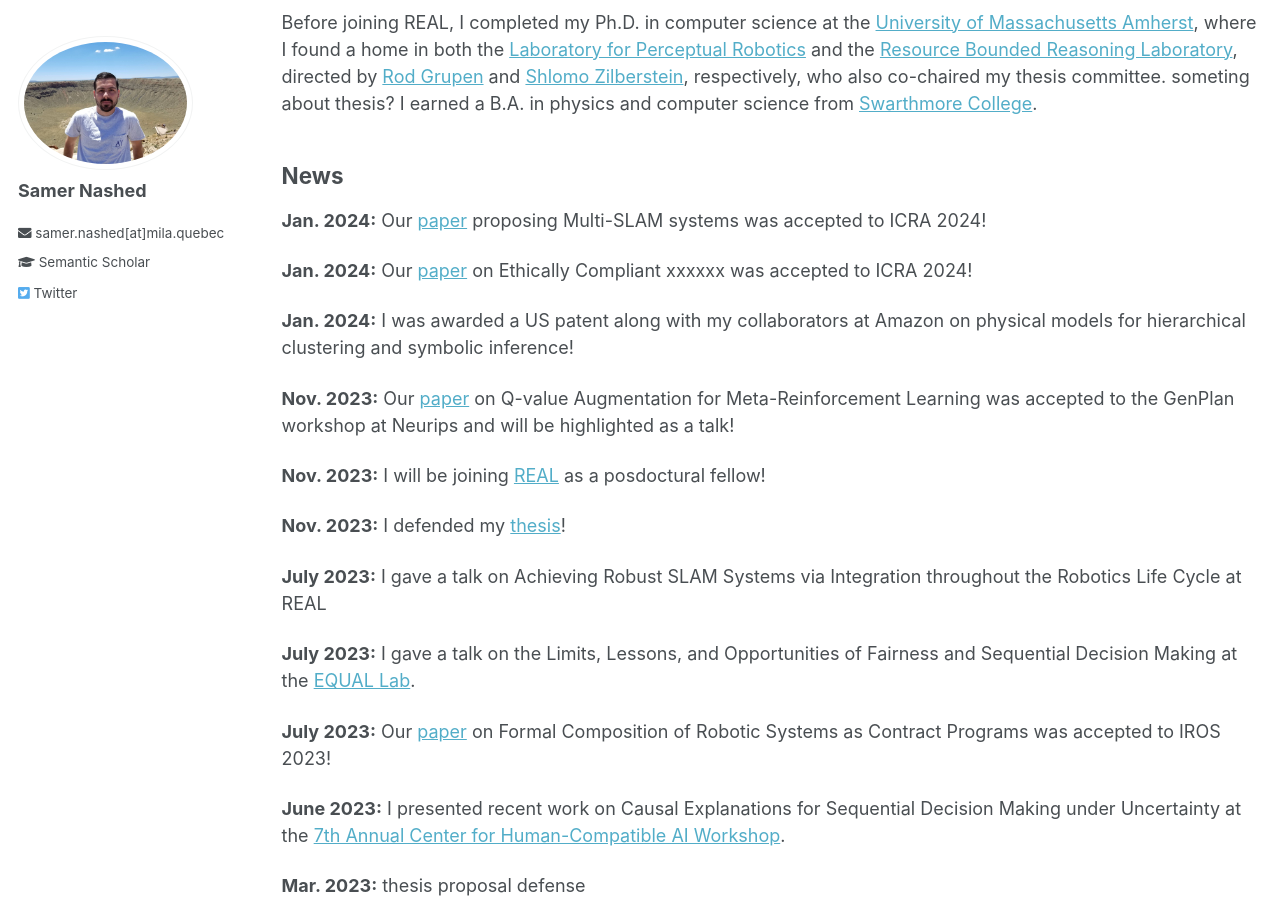
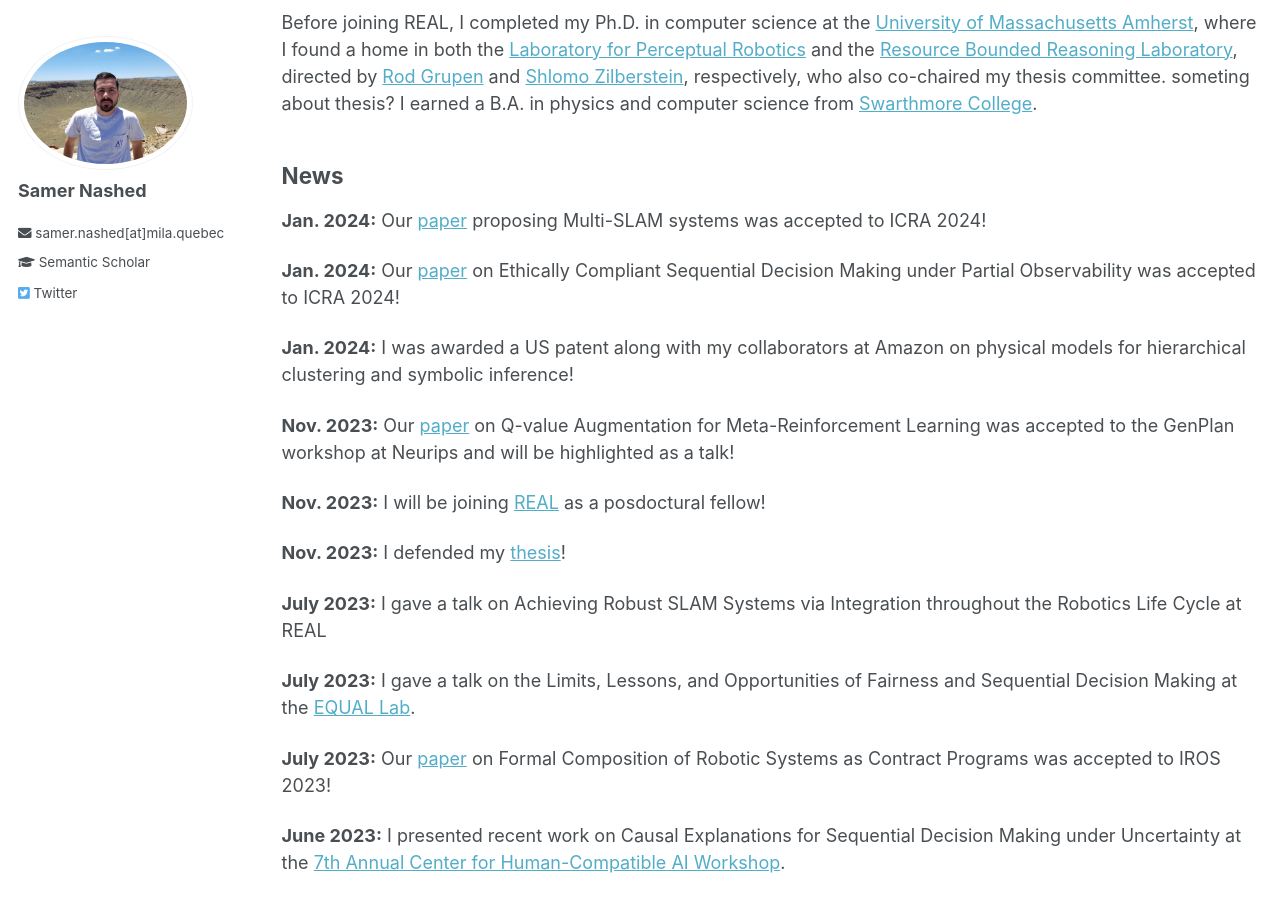
Before and after one commit to SamerNashed/samernashed.github.io, a Jekyll site: the page built from _pages/about.md, in a window 1280 px wide and 900 px high, scrolled down 449 px. Built offline with Jekyll 4.4.1, drawn with Linux system fonts in a browser that asks for light colours; some of the changed text lies outside the part shown.

Commit message:
Update about.md

```diff
--- a/_pages/about.md
+++ b/_pages/about.md
@@ -16,7 +16,7 @@ Before joining REAL, I completed my Ph.D. in computer science at the [University
 
 **Jan. 2024:** Our [paper]() proposing Multi-SLAM systems was accepted to ICRA 2024!
 
-**Jan. 2024:** Our [paper]() on Ethically Compliant xxxxxx was accepted to ICRA 2024!
+**Jan. 2024:** Our [paper]() on Ethically Compliant Sequential Decision Making under Partial Observability was accepted to ICRA 2024!
 
 **Jan. 2024:** I was awarded a US patent along with my collaborators at Amazon on physical models for hierarchical clustering and symbolic inference!
 
```
Also changed, not shown: other parts of _pages/about.md (+6 -6 lines).
